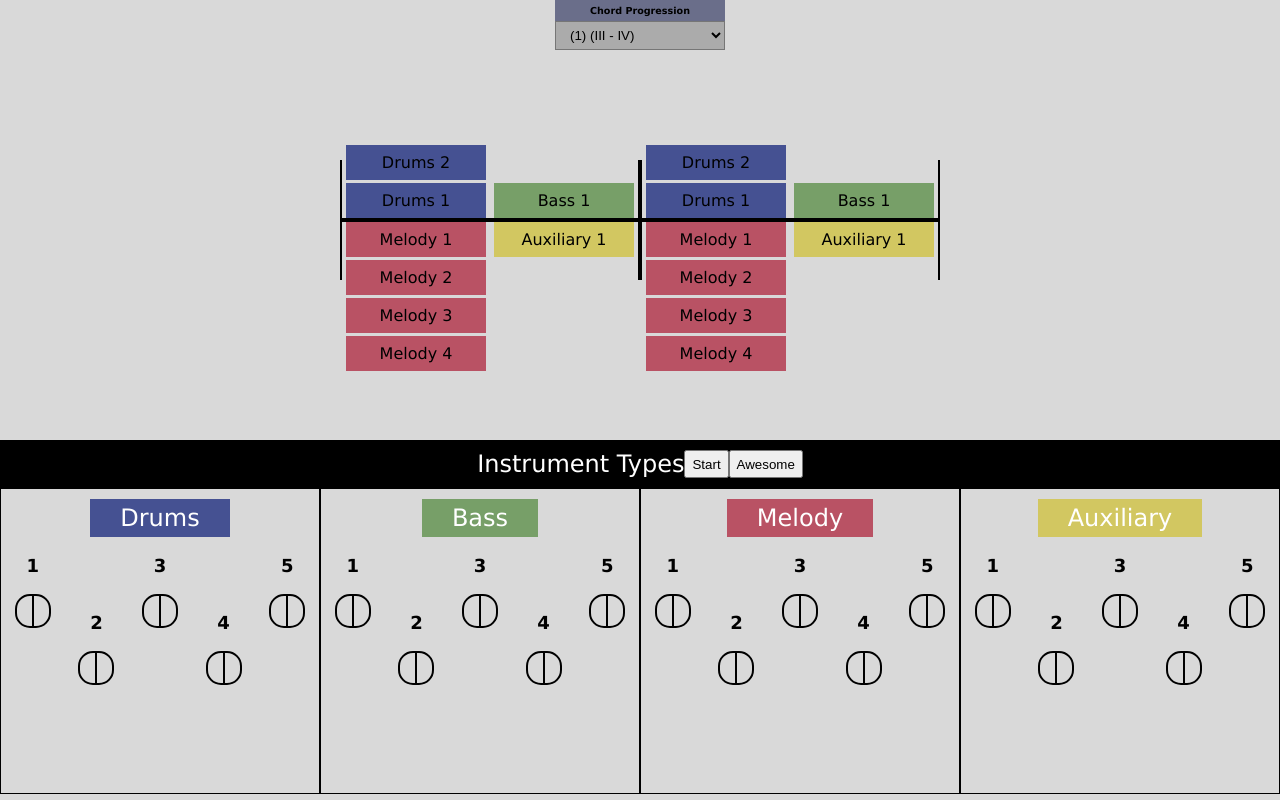
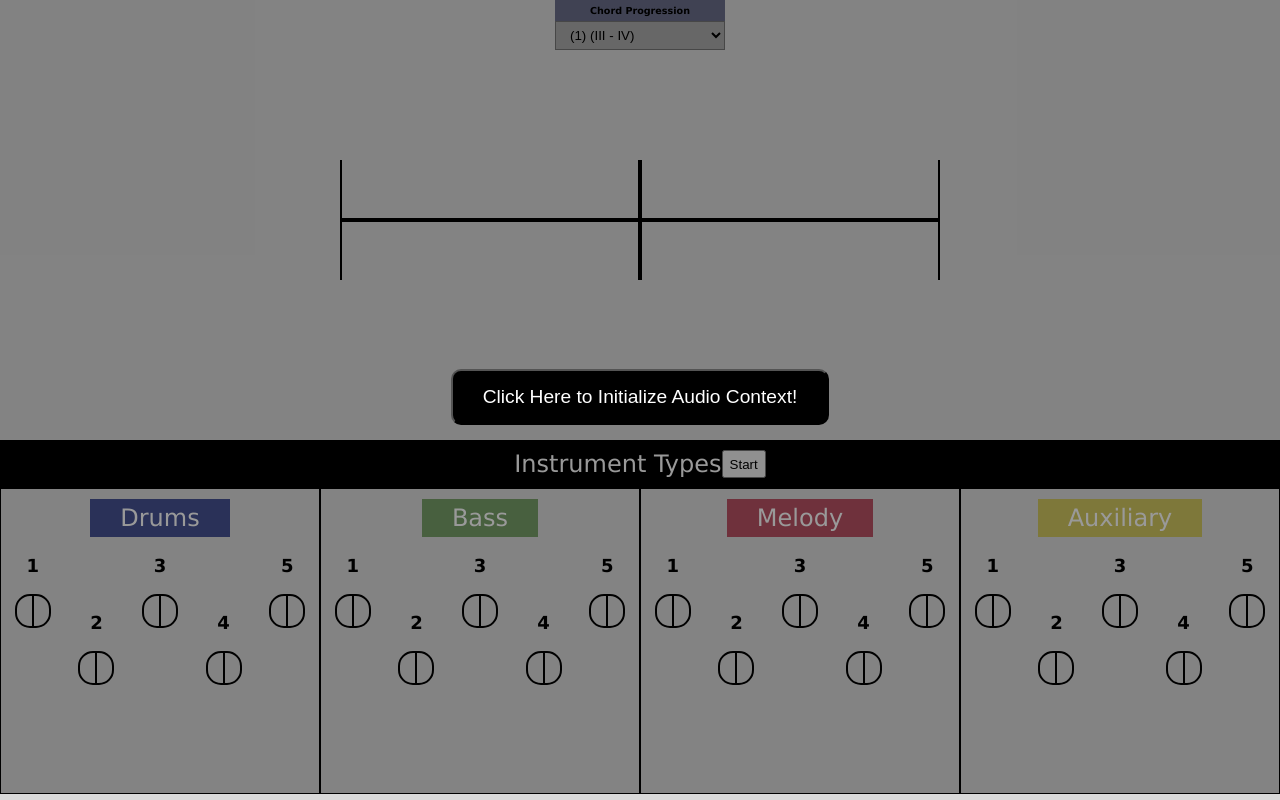
Before and after one commit to angel1254mc/SweetBeats-MVP, a Next.js app: page / in a window 1280 px wide. Built offline with nearby package versions, Linux system fonts and the light colour scheme.

Commit message:
transitionable height

```diff
--- /dev/null
+++ b/components/InstrumentBox.jsx
@@ -0,0 +1,12 @@
+import React from 'react'
+
+const InstrumentBox = ({instrument, number, activity, name}) => {
+
+  return (
+    <div className={`instrument-block ${instrument} ${activity}`}>
+        {`${name} ${number}`}
+    </div>
+  )
+}
+
+export default InstrumentBox
--- a/components/InstrumentContainer.jsx
+++ b/components/InstrumentContainer.jsx
@@ -1,8 +1,8 @@
-import React from 'react'
-import useInstruments from '../hooks/useInstruments';
+import React, { useContext } from 'react'
+import useInstruments, { InstrumentsContext } from '../hooks/InstrumentContext';
 
 const InstrumentContainer = ({name, color, instrument_ident}) => {
-    const [instruments, setInstruments] = useInstruments();
+    const {instruments, setInstruments} = useContext(InstrumentsContext);
     const upperString = name.charAt(0).toUpperCase() + name.slice(1);
     return (
     <div className={`${name} instrument-container`}>
--- a/components/Measure.jsx
+++ b/components/Measure.jsx
@@ -1,23 +1,25 @@
-import React from 'react'
+import React, { useContext, useEffect } from 'react'
+import useInstruments, { InstrumentsContext } from '../hooks/InstrumentContext'
+import InstrumentBox from './InstrumentBox';
 
-const Measure = () => {
+const Measure = ({id}) => {
+
+    const {instruments, setInstruments} = useContext(InstrumentsContext);
+
   return (
     <div className="measure-outer">
         <div className="measure-upper-container">
             <div className="measure-vert"/>
             <div className="measure-upper">
                 <div className="instrument-stack upper">
-                    <div className="instrument-block drums">
-                        Drums 2
-                    </div>
-                    <div className="instrument-block drums">
-                        Drums 1
-                    </div>
+                    {Object.keys(instruments["drums"]).map((instrument_number) => {
+                        return <InstrumentBox name="Drums" instrument={"drums"} number={instrument_number} activity={instruments["drums"][instrument_number][id]}/>
+                    })}
                 </div>
                 <div className="instrument-stack upper">
-                    <div className="instrument-block bass">
-                        Bass 1
-                    </div>
+                    {Object.keys(instruments["bass"]).map((instrument_number) => {
+                        return <InstrumentBox name="Bass" instrument={"bass"} number={instrument_number} activity={instruments["bass"][instrument_number][id]}/>
+                    })}
                 </div>
             </div>
             <div className="measure-vert"/>
@@ -26,23 +28,14 @@ const Measure = () => {
             <div className="measure-vert"/>
             <div className="measure-lower">
                 <div className="instrument-stack lower">
-                    <div className="instrument-block melody">
-                        Melody 1
-                    </div>
-                    <div className="instrument-block melody">
-                        Melody 2
-                    </div>
-                    <div className="instrument-block melody">
-                        Melody 3
-                    </div>
-                    <div className="instrument-block melody">
-                        Melody 4
-                    </div>
+                {Object.keys(instruments["melody"]).map((instrument_number) => {
+                        return <InstrumentBox name="Melody" instrument={"melody"} number={instrument_number} activity={instruments["melody"][instrument_number][id]}/>
+                    })}
                 </div>
-                <div className="instrument-stack">
-                    <div className="instrument-block auxiliary">
-                        Auxiliary 1
-                    </div>
+                <div className="instrument-stack lower">
+                    {Object.keys(instruments["auxiliary"]).map((instrument_number) => {
+                        return <InstrumentBox name="Auxiliary" instrument={"auxiliary"} number={instrument_number} activity={instruments["auxiliary"][instrument_number][id]}/>
+                    })}
                 </div>
 
             </div>
--- a/hooks/useInstruments.jsx
+++ b/hooks/InstrumentContext.jsx
@@ -1,6 +1,7 @@
-import React, { useEffect, useReducer, useState } from 'react'
+import React, { createContext, useEffect, useReducer, useState } from 'react'
 
-const useInstruments = () => {
+export const InstrumentsContext = createContext(null);
+const InstrumentsContextProvider = ({children}) => {
     const [chordProgression, setChordProgression] = useState([]);
     const reducer = (state, action) => {
 
@@ -52,9 +53,12 @@ const useInstruments = () => {
             },
     });
 
-    return [
-        instruments, setInstruments
-  ]
+
+    return (
+        <InstrumentsContext.Provider value={{instruments, setInstruments}}>
+            {children}
+        </InstrumentsContext.Provider>
+    )
 }
 
-export default useInstruments
+export {InstrumentsContextProvider};
--- a/pages/index.js
+++ b/pages/index.js
@@ -6,66 +6,107 @@ import InstrumentContainer from '../components/InstrumentContainer'
 import { useEffect, useState } from 'react'
 import MeasuresContainer from '../components/MeasuresContainer'
 import WebAudioScheduler from 'web-audio-scheduler/lib/WebAudioScheduler'
+import {InstrumentsContextProvider} from '../hooks/InstrumentContext'
 
 const inter = Inter({ subsets: ['latin'] })
 
 let audioContext;
   let sched;
   let masterGain = null;
-  let arpBuffer;
-  let sourceArp;
-  function fetchFile(fileURL) {
-    window.fetch(fileURL)
-    .then(response => response.arrayBuffer())
-    .then(arrayBuffer => audioContext.decodeAudioData(arrayBuffer))
-    .then(audioBuffer => {
-      arpBuffer = audioBuffer;
-    });
+  let arp1Buffer;
+  let lead1Buffer;
+  let chord1Buffer;
+  let chord2Buffer;
+  let sourceArp1;
+  let sourceLead1;
+  let sourceChord1;
+  let sourceChord2;
+  async function fetchFile(fileURL) {
+    let response = await fetch(fileURL)
+    let arrayBuffer = await response.arrayBuffer();
+    let audioBuffer = await audioContext.decodeAudioData(arrayBuffer);
+    return audioBuffer
   }
   function metronome(e) {
     var t0 = e.playbackTime;
 
     sched.insert(t0 + 0.000, arpHome, { frequency: 880, duration: 5.65 });
-    sched.insert(t0 + 5.65, metronome);
+    sched.insert(t0 + 0.000, leadHome, { frequency: 880, duration: 5.65 });
+    sched.insert(t0 + 0.000, chordHome, {duration: 5.65});
+    sched.insert(t0 + 5.65, chord2Home, {duration: 5.65});
+    sched.insert(t0 + 11.3, metronome);
   }
 
-  function arpHome(e) {
-    let sourceArp = audioContext.createBufferSource();
-    sourceArp.buffer = arpBuffer;
+  function chord2Home(e) {
+    let sourceChord2 = audioContext.createBufferSource();
+    sourceChord2.buffer = chord2Buffer;
     let t0 = e.playbackTime;
     let t1 = t0 + e.args.duration;
     var amp = audioContext.createGain();
-    sourceArp.connect(amp);
-    console.log(t0);
-    console.log(t1);
+    sourceChord2.connect(amp);
 
     amp.gain.setValueAtTime(0.5, t0);
     amp.gain.exponentialRampToValueAtTime(0.4, t1);
     amp.connect(masterGain);
-    sourceArp.start(t0);
-    sourceArp.stop(t1);
+    sourceChord2.start(t0);
+    sourceChord2.stop(t1);
     sched.nextTick(t1, function() {
-      sourceArp.disconnect();
+      sourceChord2.disconnect();
       amp.disconnect();
     });
   }
-  function ticktack(e) {
-    var t0 = e.playbackTime;
-    var t1 = t0 + e.args.duration;
-    var osc = audioContext.createOscillator();
+  function chordHome(e) {
+    let sourceChord1 = audioContext.createBufferSource();
+    sourceChord1.buffer = chord1Buffer;
+    let t0 = e.playbackTime;
+    let t1 = t0 + e.args.duration;
     var amp = audioContext.createGain();
-
-    osc.frequency.value = e.args.frequency;
-    osc.start(t0);
-    osc.stop(t1);
-    osc.connect(amp);
+    sourceChord1.connect(amp);
 
     amp.gain.setValueAtTime(0.5, t0);
     amp.gain.exponentialRampToValueAtTime(0.4, t1);
     amp.connect(masterGain);
+    sourceChord1.start(t0);
+    sourceChord1.stop(t1);
+    sched.nextTick(t1, function() {
+      sourceChord1.disconnect();
+      amp.disconnect();
+    });
+  }
+  function arpHome(e) {
+    let sourceArp1 = audioContext.createBufferSource();
+    sourceArp1.buffer = arp1Buffer;
+    let t0 = e.playbackTime;
+    let t1 = t0 + e.args.duration;
+    var amp = audioContext.createGain();
+    sourceArp1.connect(amp);
 
+
+    amp.gain.setValueAtTime(0.5, t0);
+    amp.gain.exponentialRampToValueAtTime(0.4, t1);
+    amp.connect(masterGain);
+    sourceArp1.start(t0);
+    sourceArp1.stop(t1);
     sched.nextTick(t1, function() {
-      osc.disconnect();
+      sourceArp1.disconnect();
+      amp.disconnect();
+    });
+  }
+  function leadHome(e) {
+    let sourceLead1 = audioContext.createBufferSource();
+    sourceLead1.buffer = lead1Buffer;
+    let t0 = e.playbackTime;
+    let t1 = t0 + e.args.duration;
+    var amp = audioContext.createGain();
+    sourceLead1.connect(amp);
+
+    amp.gain.setValueAtTime(0.5, t0);
+    amp.gain.exponentialRampToValueAtTime(0.4, t1);
+    amp.connect(masterGain);
+    sourceLead1.start(t0);
+    sourceLead1.stop(t1);
+    sched.nextTick(t1, function() {
+      sourceLead1.disconnect();
       amp.disconnect();
     });
   }
@@ -80,13 +121,35 @@ let audioContext;
 
 export default function Home() {
   const [togglePlayer, setTogglePlayer] = useState(false);
-  const [gesture, setGesture] = useState(0);
+  const [gesture, setGesture] = useState(false);
   const [activeInstruments, setActiveInstruments] = useState({})
 
       // This is where shit gets real
   // You Are Now Watching a React Bad Practice Master at Work
   // Using example fromm web audio scheduler
+  const initializeAudioContext = async () => {
+    // Create the global audio context
+    audioContext = new AudioContext();
 
+    // Create the web audio scheduler
+    sched = new WebAudioScheduler({ context: audioContext });
+    // Establish dispatch listeners to handle start case
+    sched.on("start", function() {
+      masterGain = audioContext.createGain();
+      masterGain.connect(audioContext.destination);
+    });
+
+    // Establish another dispatch listener to handle exit case
+    sched.on("stop", function() {
+      masterGain.disconnect();
+      masterGain = null;
+    });
+
+    arp1Buffer = await fetchFile("https://cdn.shopify.com/s/files/1/0157/3493/1504/files/Arp_resonance.mp3?v=1589768873");
+    lead1Buffer = await fetchFile("https://cdn.shopify.com/s/files/1/0157/3493/1504/files/LEAD_resonance.mp3?v=1589771759");
+    chord1Buffer = await fetchFile("Chord1_resonance.mp3");
+    chord2Buffer = await fetchFile("Chord2_resonance.mp3");
+  }
 
   return (
     <>
@@ -97,7 +160,16 @@ export default function Home() {
         <link rel="icon" href="/favicon.ico" />
       </Head>
       <main>
+        <InstrumentsContextProvider>
         <div className="main_app_container">
+          {
+            !gesture ?
+            <div className="initialize-audio-overlay">
+            <button className="initialize-audio-button" onClick={() => {
+              initializeAudioContext();
+              setGesture(true);
+            }}>Click Here to Initialize Audio Context!</button>
+          </div> : <></>}
           <MeasuresContainer/>
           <div className="instruments">
             <div className="instrument-types-label">
@@ -110,21 +182,6 @@ export default function Home() {
                   stop();
                 }
               }}>Start</button>
-              <button onClick={() => {
-                audioContext = new AudioContext();
-                sched = new WebAudioScheduler({ context: audioContext });
-
-                sched.on("start", function() {
-                  masterGain = audioContext.createGain();
-                  masterGain.connect(audioContext.destination);
-                });
-
-                sched.on("stop", function() {
-                  masterGain.disconnect();
-                  masterGain = null;
-                });
-                fetchFile("https://cdn.shopify.com/s/files/1/0157/3493/1504/files/Arp_resonance.mp3?v=1589768873");
-              }}>Awesome</button>
             </div>
             <div className="instruments-container">
               <InstrumentContainer name="drums" color="#455192" instrument_ident="drums"/>
@@ -134,6 +191,7 @@ export default function Home() {
             </div>
           </div>
         </div>
+        </InstrumentsContextProvider>
       </main>
     </>
   )
--- a/styles/globals.css
+++ b/styles/globals.css
@@ -168,7 +168,6 @@ select.chord-select-dropdown {
   height: 100%;
   display: flex;
   flex-direction: column;
-  row-gap: 3px;
 }
 .instrument-stack.upper {
   justify-content: end;
@@ -182,17 +181,17 @@ select.chord-select-dropdown {
   border-top: 2px solid black;
 }
 .instrument-block {
-  width: 120px;
-  height: auto;
-  padding: 8px;
-  padding-left: 10px;
-  padding-right: 10px;
+  width: 140px;
+  height: 35px;
+  max-height: 35px;
   display: flex;
   justify-content: center;
+  align-items: center;
   color: black;
   font-weight: 500;
   font-family: 'Lucida Sans', 'Lucida Sans Regular', 'Lucida Grande', 'Lucida Sans Unicode', Geneva, Verdana, sans-serif;
-
+  margin-bottom: 3px;
+  transition: max-height 0.3s;
 }
 
 .instrument-block.drums {
@@ -213,3 +212,39 @@ select.chord-select-dropdown {
 .off {
   background-color: transparent;
 }
+
+.main_app_container {
+  position: relative;
+}
+.initialize-audio-overlay {
+  display: hidden;
+  position: absolute;
+  z-index: 10;
+  width: 100%;
+  height: 100%;
+  display: flex;
+  justify-content: center;
+  align-items: center;
+  background-color: rgba(0, 0, 0, 0.4);
+
+}
+.initialize-audio-button {
+  padding: 15px;
+  padding-left: 30px;
+  padding-right: 30px;
+  font-size: 1.2rem;
+  background-color: black;
+  border-radius: 10px;
+  color: white;
+}
+.OFF {
+  height: 35px;
+  max-height: 0px;
+  overflow: hidden;
+  padding: 0px;
+  margin-bottom: 0px;
+}
+.ON {
+  height: 35px;
+  max-height: 35px;
+}
```
Also changed, not shown: 2 other files (tests, documents, lock files or other folders).
